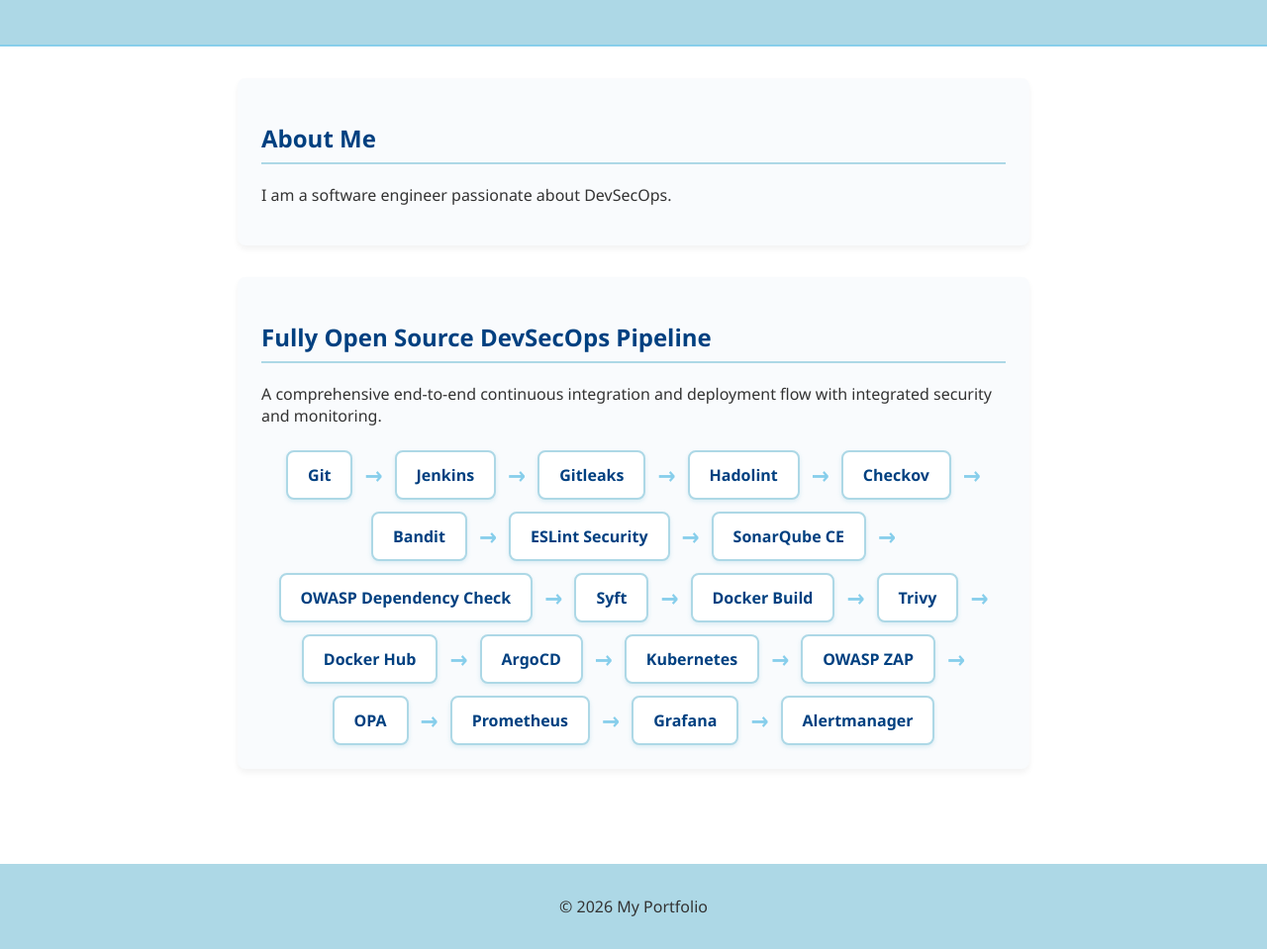
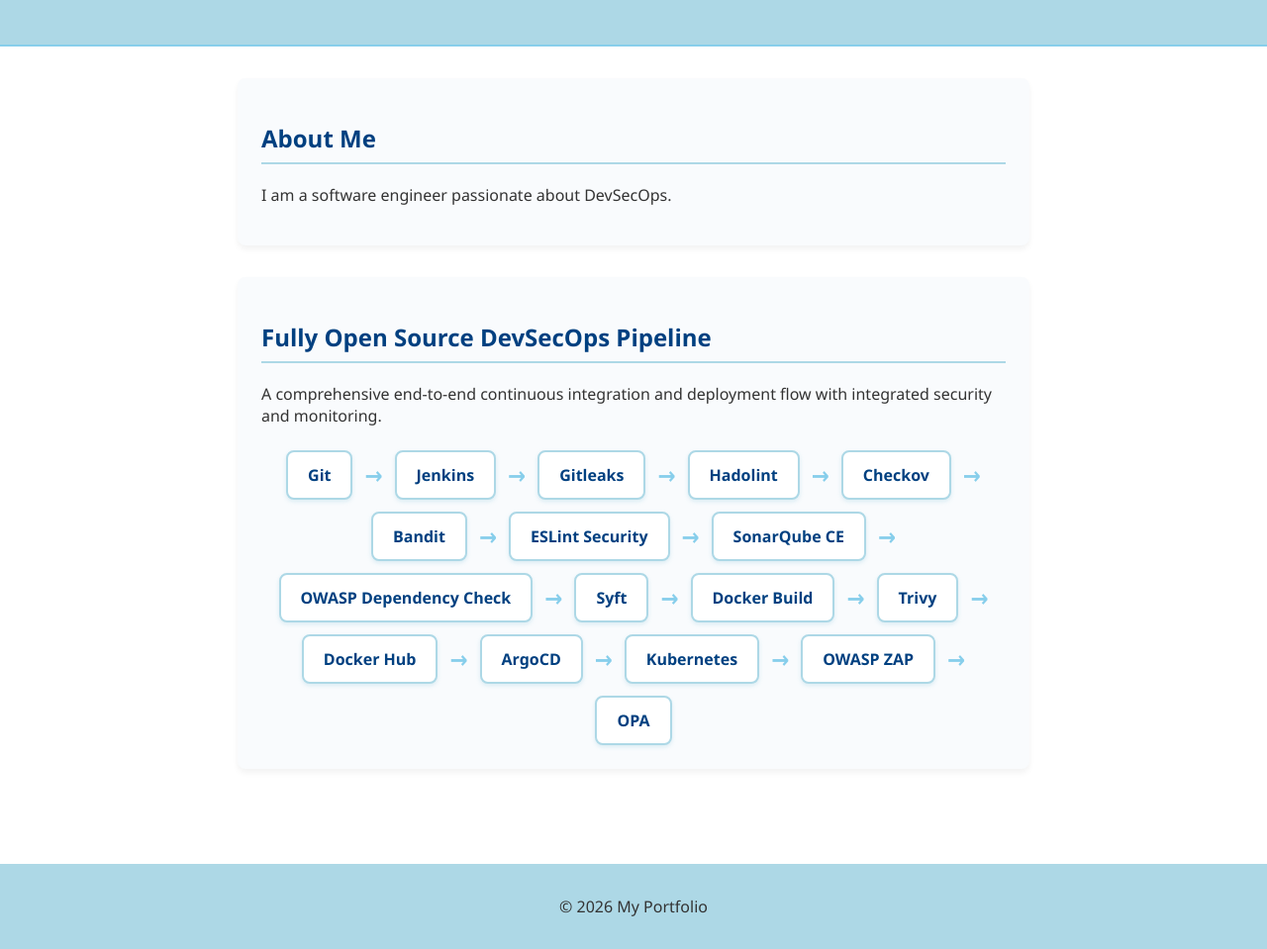
Before and after one commit to Mihaash/test, a website: page frontend/public/index.html in a window 1280 px wide. Shown: the part 116-1075 px from the top of the page at 99% size. Drawn offline with Linux system fonts and the light colour scheme.

Commit message:
Remove Prometheus

```diff
--- a/frontend/public/index.html
+++ b/frontend/public/index.html
@@ -53,12 +53,6 @@
                 <div class="pipeline-step">OWASP ZAP</div>
                 <div class="pipeline-arrow">&#8594;</div>
                 <div class="pipeline-step">OPA</div>
-                <div class="pipeline-arrow">&#8594;</div>
-                <div class="pipeline-step">Prometheus</div>
-                <div class="pipeline-arrow">&#8594;</div>
-                <div class="pipeline-step">Grafana</div>
-                <div class="pipeline-arrow">&#8594;</div>
-                <div class="pipeline-step">Alertmanager</div>
             </div>
         </section>
     </main>
```
